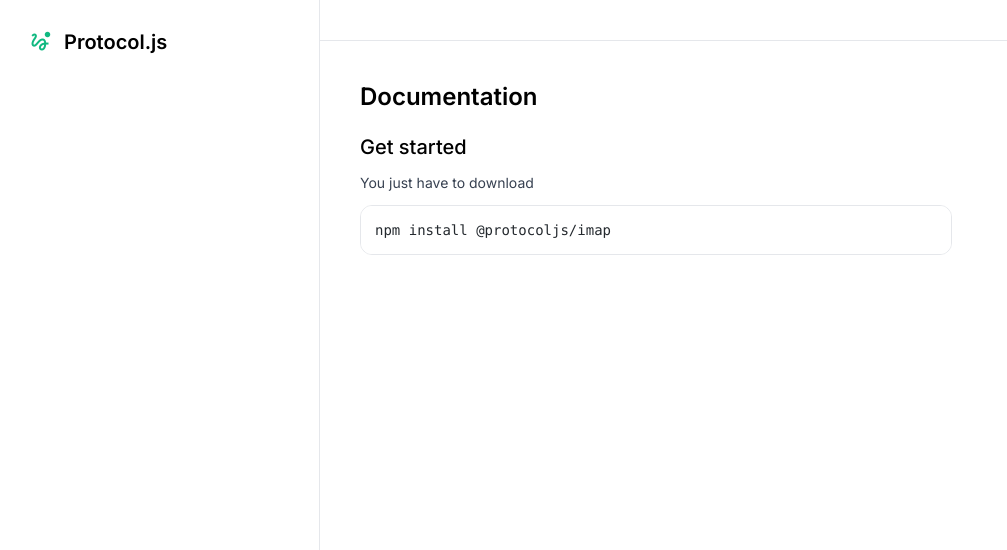
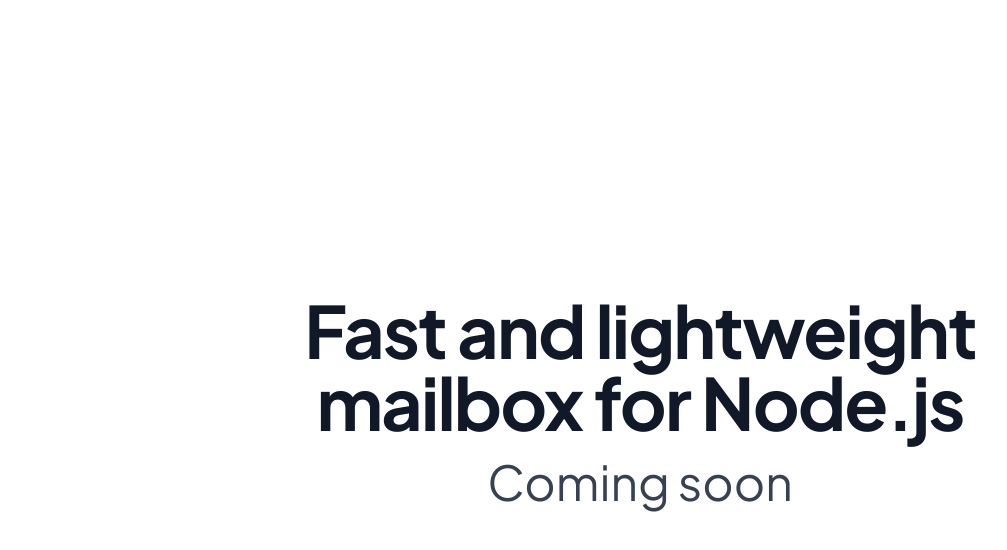
Before and after one commit to l0uisgrange/docs, a Next.js app: page / in a window 1280 px wide. Shown: the top 550 px of the page, without its empty margins (0-1007 px from the left). Built offline with nearby package versions, Linux system fonts and the light colour scheme.

Commit message:
New coming soon

```diff
--- a/src/app/layout.tsx
+++ b/src/app/(root)/layout.tsx
@@ -1,9 +1,9 @@
 import type { Metadata } from "next"
-import { Inter } from "next/font/google"
-import "./globals.css"
+import {Plus_Jakarta_Sans} from "next/font/google"
+import "../globals.css"
 import Icon from "@/components/icons"
 
-const inter = Inter({ subsets: ["latin"] })
+const inter = Plus_Jakarta_Sans({ subsets: ["latin"] })
 
 export const metadata: Metadata = {
     title: "Protocol.js",
@@ -16,16 +16,7 @@
     return (
         <html lang="en">
             <body className={`${inter.className} flex items-top text-sm`}>
-                <div className={"w-80 flex-none border-r p-7"}>
-                    <div className={"flex items-center gap-3"}>
-                        <Icon tag={"thread_unread"} className={"text-emerald-500"} />
-                        <span className={"font-semibold text-xl"}>Protocol.js</span>
-
-                    </div>
-                </div>
                 <div className={"flex-auto min-h-screen"}>
-                    <div className={"border-b p-5"}>
-                    </div>
                     {children}
                 </div>
             </body>
--- /dev/null
+++ b/src/app/(root)/page.tsx
@@ -0,0 +1,13 @@
+import {H1, H2} from "@/components/text"
+import Code from "@/components/code"
+
+export default function Home() {
+    return (
+        <main className="p-10 max-w-7xl mx-auto flex items-center h-screen">
+            <div className={"text-center mx-auto"}>
+                <h1 className={"text-5xl lg:text-7xl font-bold tracking-tight text-gray-900 max-w-4xl mx-auto"}>Fast and lightweight mailbox for Node.js</h1>
+                <p className={"text-gray-700 text-5xl mt-5 mx-auto"}>Coming soon</p>
+            </div>
+        </main>
+    )
+}
--- /dev/null
+++ b/src/app/docs/layout.tsx
@@ -0,0 +1,34 @@
+import type { Metadata } from "next"
+import { Inter } from "next/font/google"
+import "../globals.css"
+import Icon from "@/components/icons"
+
+const inter = Inter({ subsets: ["latin"] })
+
+export const metadata: Metadata = {
+    title: "Protocol.js",
+    description: "Fast, lightweight and easy-to-use NPM package to build your own IMAP/SMTP mail server",
+}
+
+export default function RootLayout({children,}: Readonly<{
+    children: React.ReactNode
+}>) {
+    return (
+        <html lang="en">
+            <body className={`${inter.className} flex items-top text-sm`}>
+                <div className={"w-80 flex-none border-r p-7"}>
+                    <div className={"flex items-center gap-3"}>
+                        <Icon tag={"thread_unread"} className={"text-emerald-500"} />
+                        <span className={"font-semibold text-xl"}>Protocol.js</span>
+
+                    </div>
+                </div>
+                <div className={"flex-auto min-h-screen"}>
+                    <div className={"border-b p-5"}>
+                    </div>
+                    {children}
+                </div>
+            </body>
+        </html>
+    )
+}
```
Also changed, not shown: src/app/docs/page.tsx (renamed from src/app/page.tsx), 1 other file (tests, documents, lock files or other folders).
